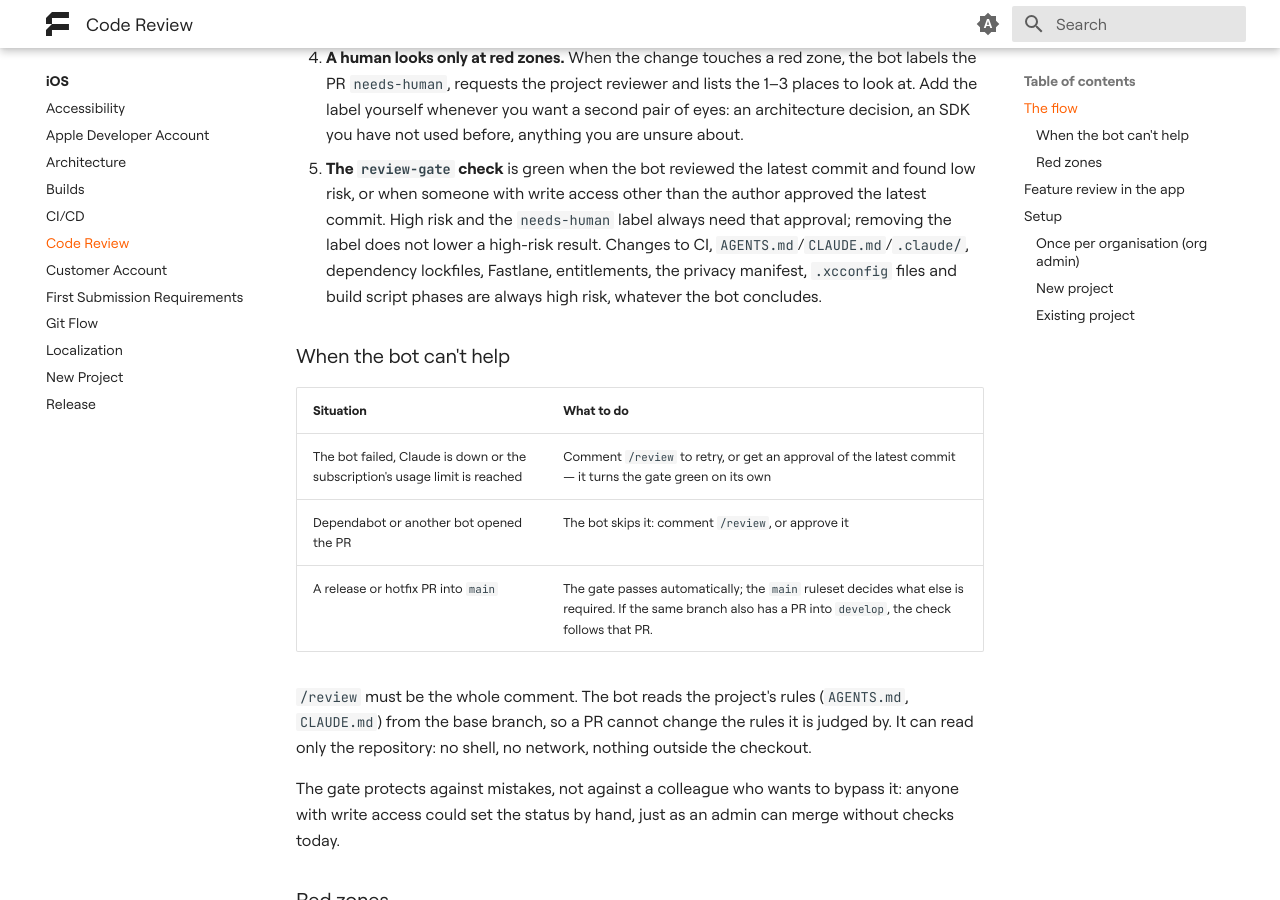
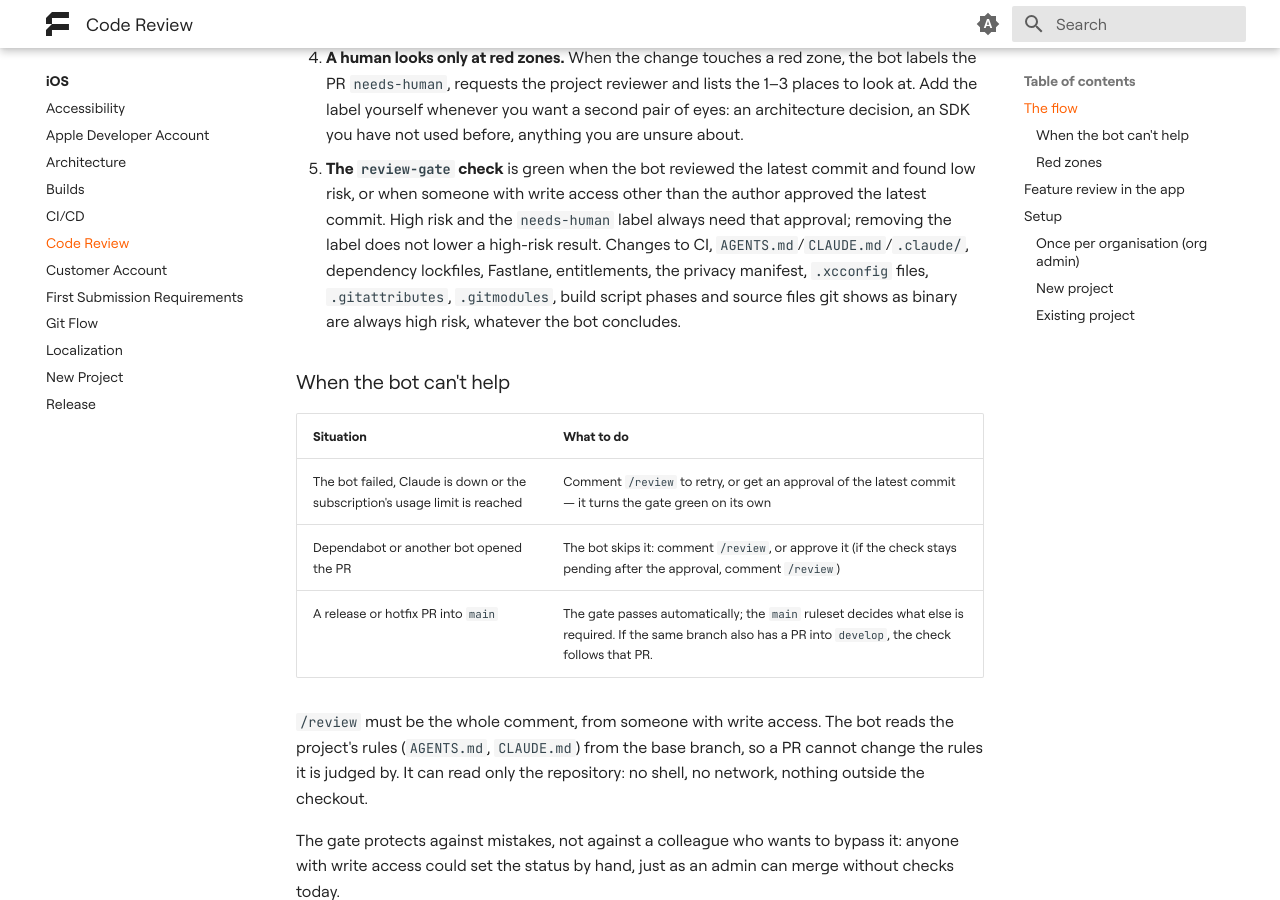
Before and after one commit to futuredapp/Engineering-Handbook, an MkDocs documentation site: the page built from docs/teams/ios/ios_code_review.md, in a window 1280 px wide and 900 px high, scrolled down 631 px. Built offline with MkDocs 1.6.1 and Material for MkDocs 9.7.7, drawn with Linux system fonts in a browser that asks for light colours.

Commit message:
docs(ios): align code review and new project pages with the audited design
Co-Authored-By: Claude Opus 5.5 (1M context) <noreply@anthropic.com>

```diff
--- a/docs/teams/ios/ios_code_review.md
+++ b/docs/teams/ios/ios_code_review.md
@@ -8,17 +8,17 @@ A PR does not need an approval from a colleague. It needs an author who understa
 2. **Every PR carries evidence.** Screenshots or a screen recording for UI changes, a test that fails without the fix for bug fixes, "No behaviour change." for refactors, what and why for config. `/pull-request` writes the `## Evidence` section with you.
 3. **The review bot reviews every push.** When a ready PR into `develop` is opened or updated, the bot runs `/ios-pr-check` and keeps a single comment up to date: risk, whether the diff matches the description, evidence, verified serious findings and code drift. Findings never block the merge; you decide what to fix.
 4. **A human looks only at red zones.** When the change touches a red zone, the bot labels the PR `needs-human`, requests the project reviewer and lists the 1–3 places to look at. Add the label yourself whenever you want a second pair of eyes: an architecture decision, an SDK you have not used before, anything you are unsure about.
-5. **The `review-gate` check** is green when the bot reviewed the latest commit and found low risk, or when someone with write access other than the author approved the latest commit. High risk and the `needs-human` label always need that approval; removing the label does not lower a high-risk result. Changes to CI, `AGENTS.md`/`CLAUDE.md`/`.claude/`, dependency lockfiles, Fastlane, entitlements, the privacy manifest, `.xcconfig` files and build script phases are always high risk, whatever the bot concludes.
+5. **The `review-gate` check** is green when the bot reviewed the latest commit and found low risk, or when someone with write access other than the author approved the latest commit. High risk and the `needs-human` label always need that approval; removing the label does not lower a high-risk result. Changes to CI, `AGENTS.md`/`CLAUDE.md`/`.claude/`, dependency lockfiles, Fastlane, entitlements, the privacy manifest, `.xcconfig` files, `.gitattributes`, `.gitmodules`, build script phases and source files git shows as binary are always high risk, whatever the bot concludes.
 
 ### When the bot can't help
 
 | Situation | What to do |
 |---|---|
 | The bot failed, Claude is down or the subscription's usage limit is reached | Comment `/review` to retry, or get an approval of the latest commit — it turns the gate green on its own |
-| Dependabot or another bot opened the PR | The bot skips it: comment `/review`, or approve it |
+| Dependabot or another bot opened the PR | The bot skips it: comment `/review`, or approve it (if the check stays pending after the approval, comment `/review`) |
 | A release or hotfix PR into `main` | The gate passes automatically; the `main` ruleset decides what else is required. If the same branch also has a PR into `develop`, the check follows that PR. |
 
-`/review` must be the whole comment. The bot reads the project's rules (`AGENTS.md`, `CLAUDE.md`) from the base branch, so a PR cannot change the rules it is judged by. It can read only the repository: no shell, no network, nothing outside the checkout.
+`/review` must be the whole comment, from someone with write access. The bot reads the project's rules (`AGENTS.md`, `CLAUDE.md`) from the base branch, so a PR cannot change the rules it is judged by. It can read only the repository: no shell, no network, nothing outside the checkout.
 
 The gate protects against mistakes, not against a colleague who wants to bypass it: anyone with write access could set the status by hand, just as an admin can merge without checks today.
 
```
Also changed, not shown: docs/teams/ios/ios_new_project.md (+2 -2 lines).
